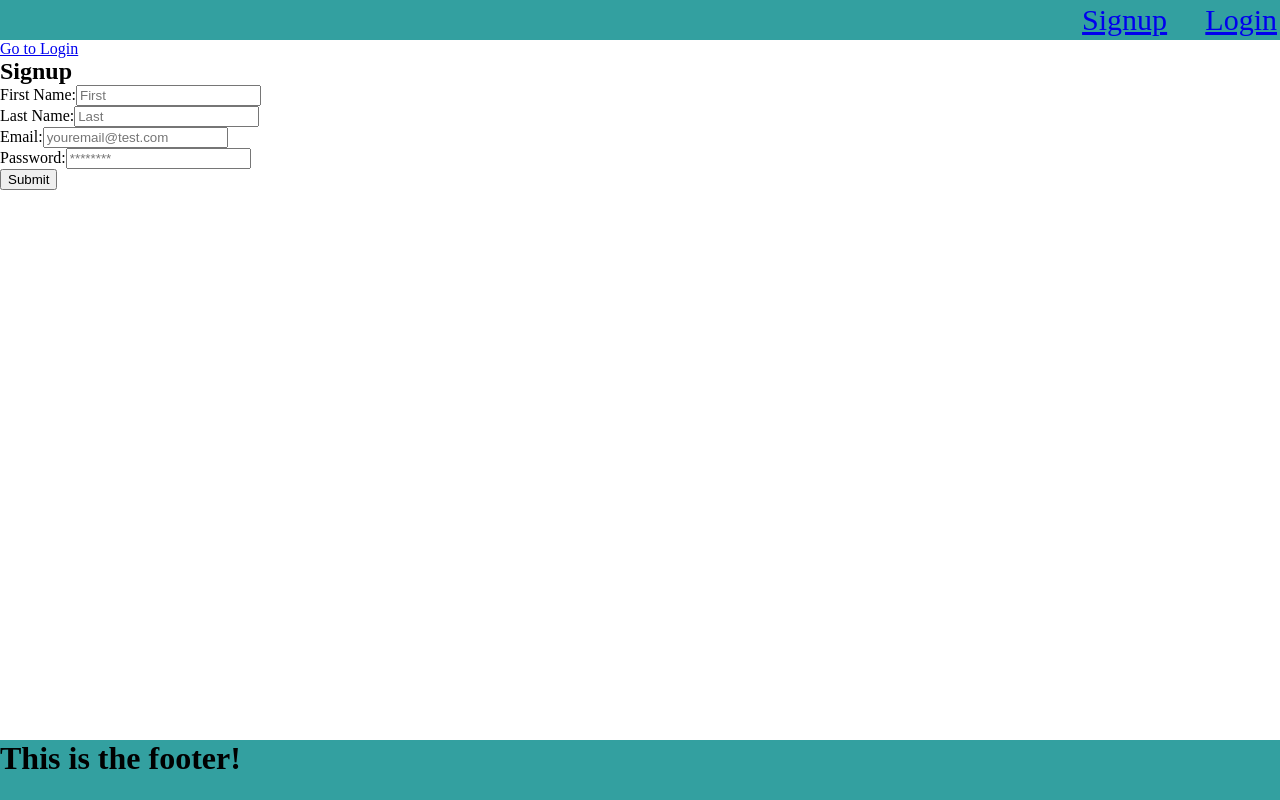
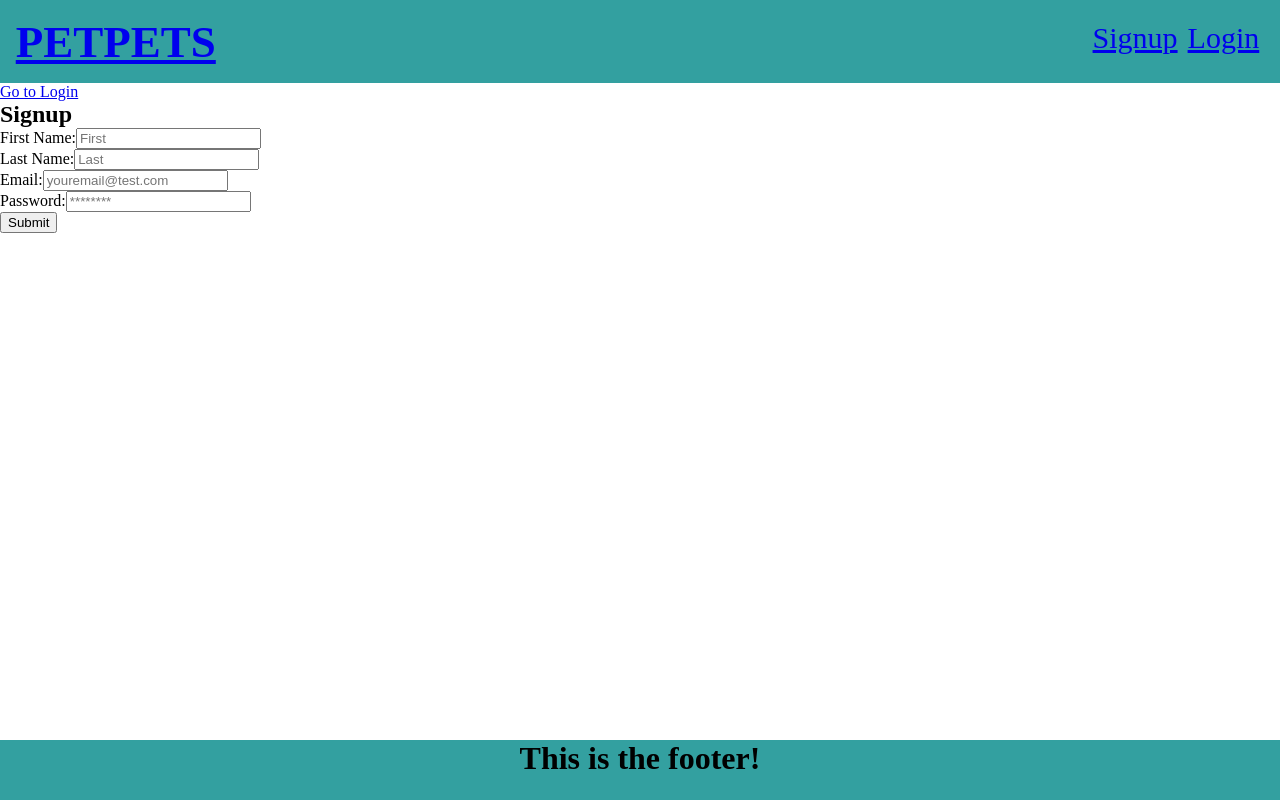
Before and after one commit to Joelhiguera/petpets, a React (Create React App) app in the folder petpets/: page /signup in a window 1280 px wide. Built offline with nearby package versions, Linux system fonts and the light colour scheme.

Commit message:
add css to navbar and add logo as link to homepage

```diff
--- a/petpets/src/components/Nav/index.js
+++ b/petpets/src/components/Nav/index.js
@@ -3,6 +3,12 @@ import { Link } from "react-router-dom";
 
 function Nav() {
   return (
+        <div className="navbarContainer">
+          <h2 className="logo">
+            <Link to="/">
+              PETPETS
+            </Link>
+          </h2>
         <ul className="navbarUl">
           <li className="navbarLi">
             <Link to="/signup">
@@ -15,6 +21,7 @@ function Nav() {
             </Link>
           </li>
         </ul>
+        </div>
       );
     }
 
--- a/petpets/src/index.css
+++ b/petpets/src/index.css
@@ -3,18 +3,28 @@
   margin: 0;
 }
 
-.navbarUl {
+.navbarContainer {
   background-color: rgb(51, 160, 160);
   margin: 0%;
   padding: 3px;
   display: flex;
-  justify-content: flex-end;
+  justify-content: space-between;
   font-size: 30px;
+
+}
+
+.navbarUl {
+  display: flex;
   list-style: none;
+  margin: 1%;
 }
 
 .navbarLi {
-  margin-left: 3%;
+  padding: 5px;
+}
+
+.logo {
+  margin: 1%;
 }
 
 .footer {
@@ -23,4 +33,5 @@
   bottom: 0;
   width: 100%;
   height: 60px;
+  text-align: center;
 }
```
